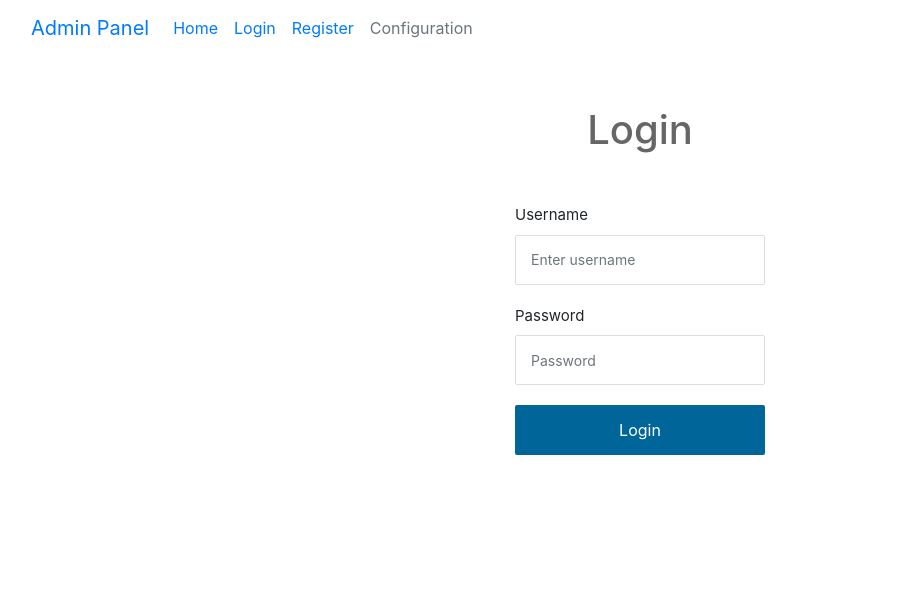
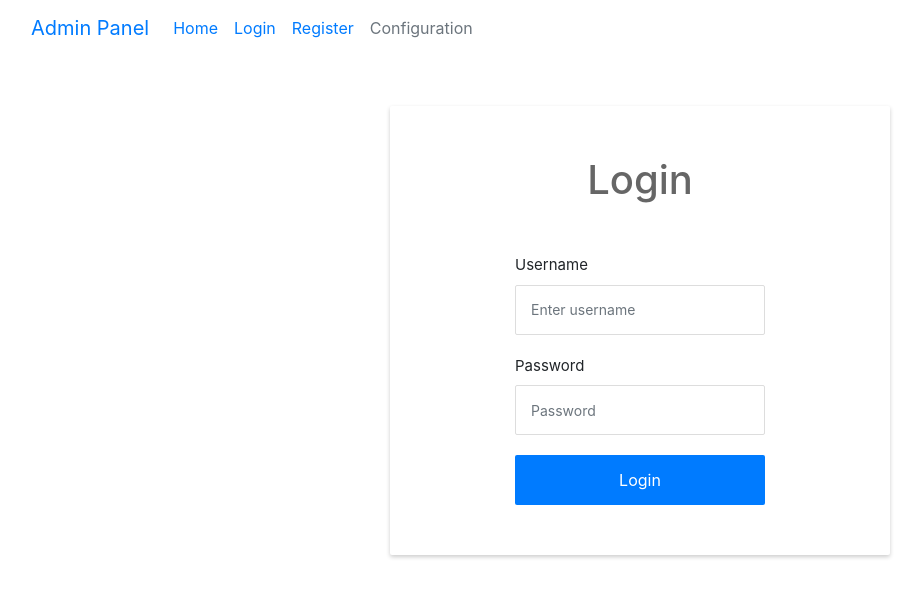
Before and after one commit to ihsanndamar/admin-panel-frontend, a React (Create React App) app: page / in a window 1280 px wide. Shown: the top 596 px of the page, without its empty margins (0-922 px from the left). Built offline with nearby package versions, Linux system fonts and the light colour scheme.

Commit message:
feat: added card css

```diff
--- a/src/index.css
+++ b/src/index.css
@@ -19,6 +19,10 @@ code {
   margin: 0 auto;
   font-size: 15px;
   margin-top: 50px;
+  background-color: #fff;
+  padding: 50px;
+  border-radius: 2px;
+  box-shadow: 0 2px 4px rgba(0,0,0,.2);
 }
 
 
@@ -44,7 +48,7 @@ code {
   width: 100%;
   height: 50px;
   border: 0;
-  background: #069;
+
   color: #fff;
   font-size: 16px;
   border-radius: 2px;
```
